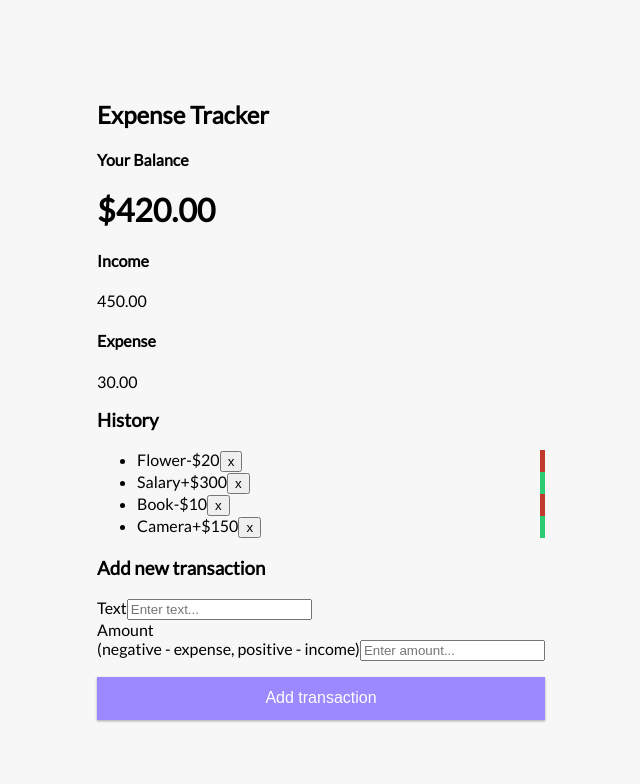
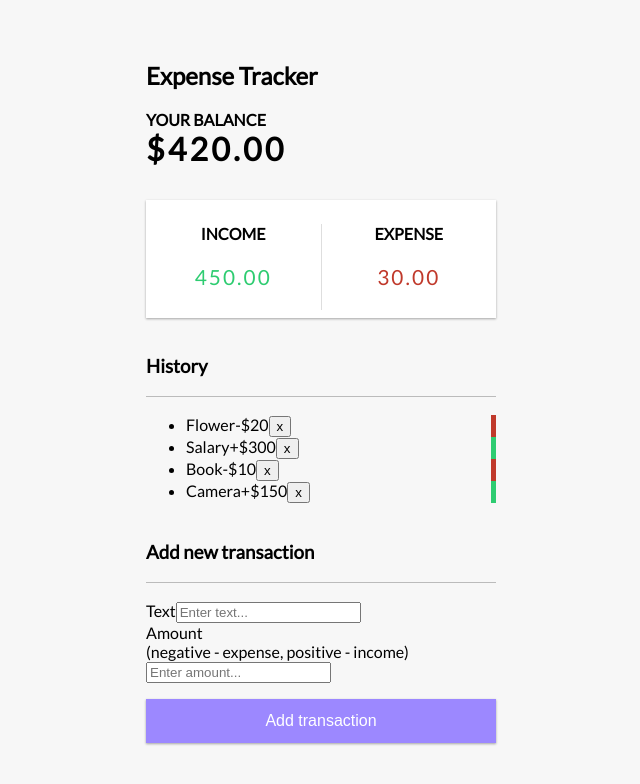
Before and after one commit to MelanieJindali/Cash-Track, a React (Create React App) app in the folder cash-track/: page / in a window 1280 px wide. Shown: the top 784 px of the page, without its empty margins (319-959 px from the left). Built offline with nearby package versions, Linux system fonts and the light colour scheme.

Commit message:
Adding some style to interface

```diff
--- a/cash-track/src/App.css
+++ b/cash-track/src/App.css
@@ -17,6 +17,59 @@
 	min-height: 100vh;
 	margin: 0;
 	font-family: 'Lato', sans-serif;
+}
+
+.container {
+  margin: 1em auto;
+  width: 350px;
+}
+
+h1 {
+  letter-spacing: .1em;
+  margin: 0;
+}
+
+h3 {
+  border-bottom: 1px solid #bbb;
+  padding-bottom: 1em;
+  margin: 2em 0 1em;
+}
+
+h4 {
+  margin: 0;
+  text-transform: uppercase;
+}
+
+.inc-exp-container {
+  background-color: #fff;
+  box-shadow: var(--box-shadow);
+  padding: 1.5em 0 .5em;
+  display: flex;
+  justify-content: space-between;
+  margin: 2em 0;
+}
+
+.inc-exp-container > div {
+  flex: 1;
+  text-align: center;
+}
+
+.inc-exp-container > div:first-of-type {
+  border-right: 1px solid #dedede;
+}
+
+.money {
+  font-size: 1.3em;
+  letter-spacing: .1em;
+  margin: 1em 0;
+}
+
+.money.plus {
+  color: #2ecc71;
+}
+
+.money.minus {
+  color: #c0392b;
 }
 
 li.plus {
```
